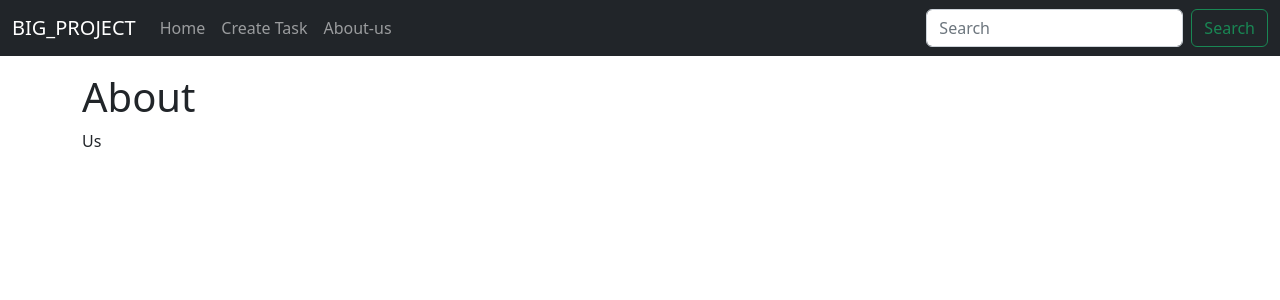
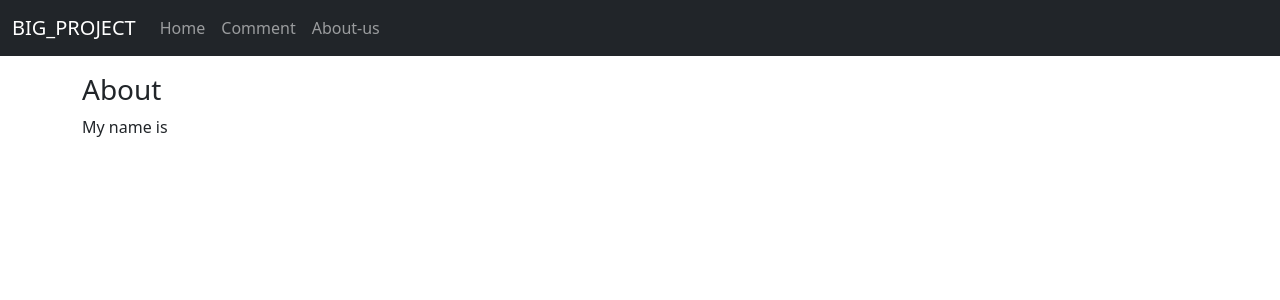
Before and after one commit to leonidpinchuk/big_project, a Django app: template front_end/main/templates/main/about.html in a window 1280 px wide. Shown: the top 300 px of the page. Run offline with Django 3.2, Linux system fonts and the light colour scheme; the template is opened without the code that fills it, so the values that code supplies are empty.

Commit message:
Comment page

```diff
--- a/front_end/main/forms.py
+++ b/front_end/main/forms.py
@@ -8,7 +8,7 @@ class TaskForm(ModelForm):
         widgets = {
             'title': TextInput(attrs={
                 'class': 'form-control',
-                'placeholder' : 'Input task'
+                'placeholder': 'Input task'
             }),
             'task': Textarea(attrs={
                 'class': 'form-control',
--- a/front_end/main/models.py
+++ b/front_end/main/models.py
@@ -8,5 +8,5 @@ class Task(models.Model):
         return self.title
 
     class Meta:
-        verbose_name = 'Task'
-        verbose_name_plural = 'Tasks'
+        verbose_name = 'Comment'
+        verbose_name_plural = 'Comments'
--- a/front_end/main/templates/main/about.html
+++ b/front_end/main/templates/main/about.html
@@ -5,6 +5,6 @@ About-us
 {% endblock %}
 
 {% block content %}
-    <h1>About</h1>
-    <p>Us</p>
+    <h3>About</h3>
+    <p>My name is</p>
 {% endblock %}
--- a/front_end/main/templates/main/base.html
+++ b/front_end/main/templates/main/base.html
@@ -22,16 +22,12 @@
                 <a class="nav-link" aria-current="page" href="{% url 'home' %}">Home</a>
               </li>
               <li class="nav-item">
-                <a class="nav-link" href="{% url 'create' %}">Create Task</a>
+                <a class="nav-link" href="{% url 'comment' %}">Comment</a>
               </li>
               <li class="nav-item">
                 <a class="nav-link" href="{% url 'about' %}">About-us</a>
               </li>
             </ul>
-            <form class="d-flex" role="search">
-              <input class="form-control me-2" type="search" placeholder="Search" aria-label="Search">
-              <button class="btn btn-outline-success" type="submit">Search</button>
-            </form>
           </div>
         </div>
     </nav>
@@ -44,6 +40,7 @@
       </a>
     </div>
 
+
     <div class="container">
         {% block content %}{% endblock %}
     </div>
--- a/front_end/main/urls.py
+++ b/front_end/main/urls.py
@@ -4,5 +4,5 @@ from . import views
 urlpatterns = [
     path('', views.index, name='home'),
     path('about-us', views.about, name='about'),
-    path('create', views.create, name='create')
+    path('comment', views.comment, name='comment')
 ]
```
Also changed, not shown: front_end/main/templates/main/comment.html (added, +31 -0 lines), front_end/main/templates/main/create.html (deleted, +0 -16 lines), front_end/main/templates/main/index.html (+2 -11 lines), front_end/main/views.py (+7 -5 lines), front_end/db.sqlite3, front_end/main/admin.py (line endings or trailing spaces).
